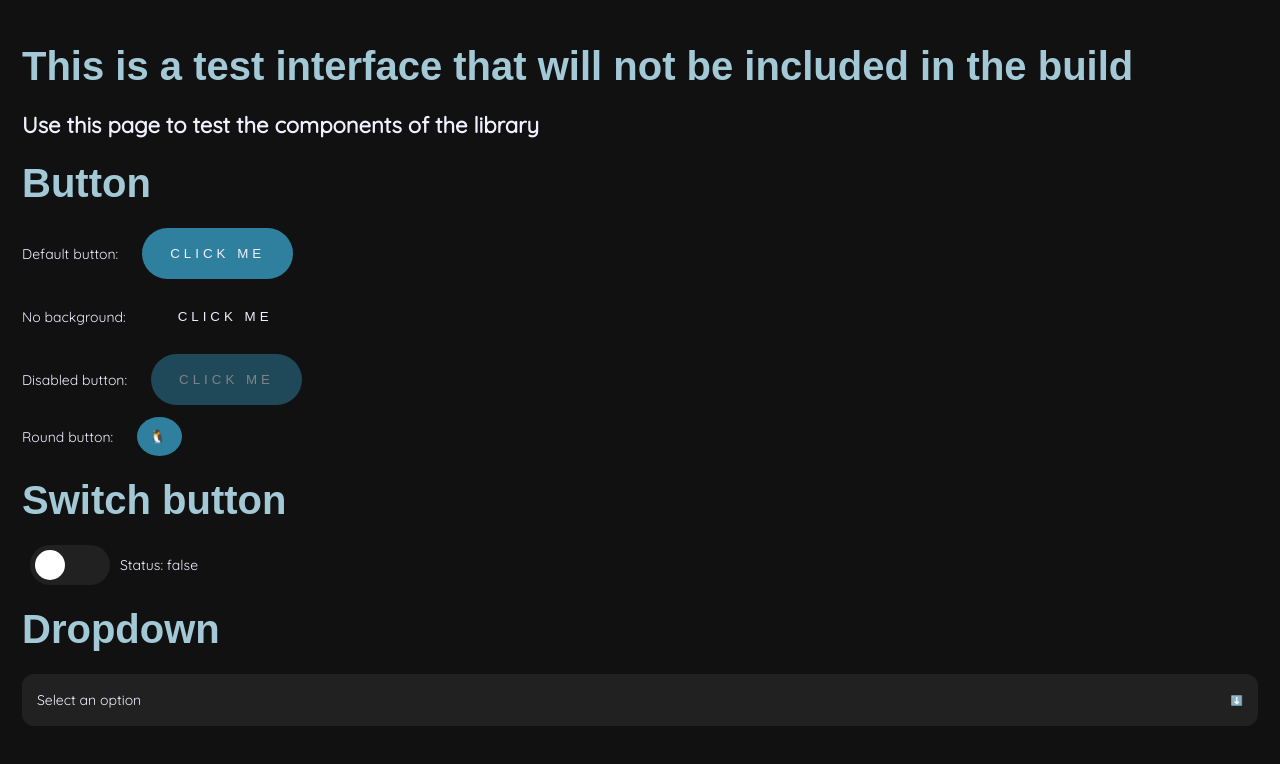
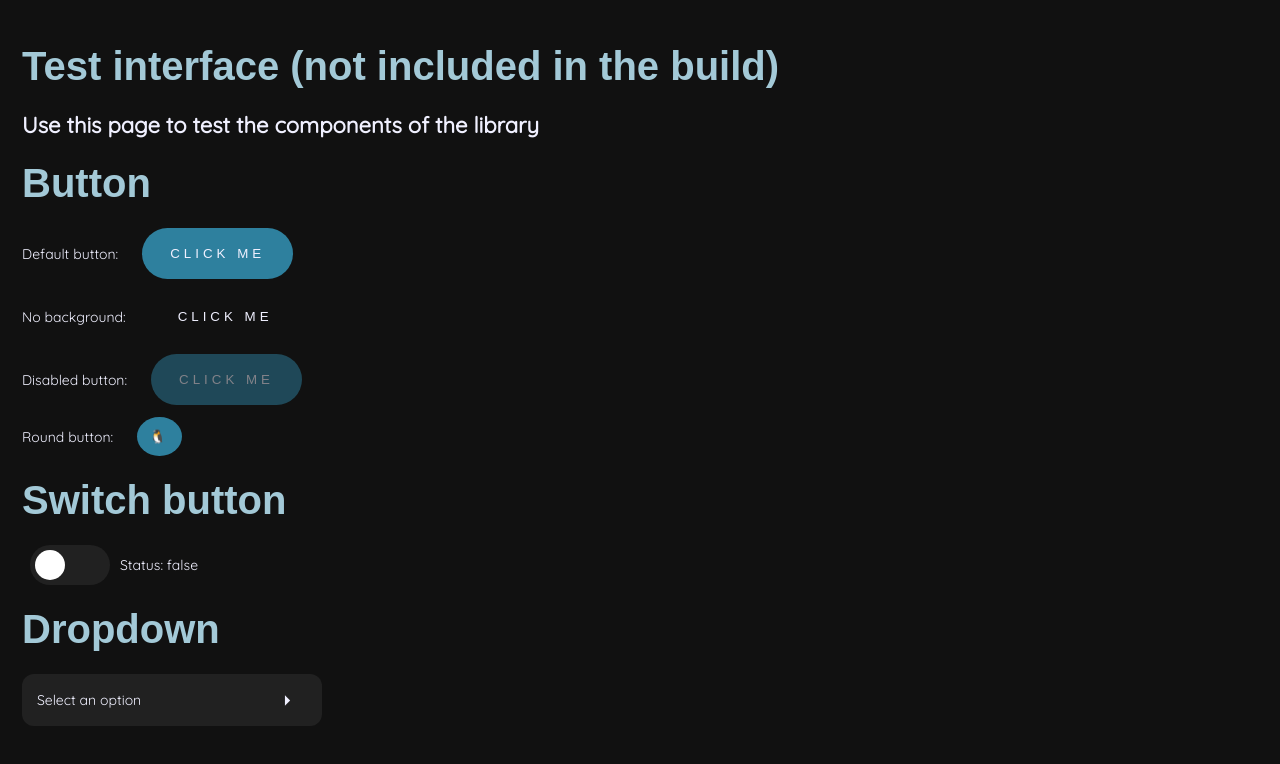
Before and after one commit to NicoloCavalli95horses/ui-lib, a Vue app: page / in a window 1280 px wide. Shown: the top 764 px of the page. Built offline with nearby package versions, Linux system fonts and the light colour scheme; a web font is replaced by a local one.

Commit message:
added icons

```diff
--- a/src/App.vue
+++ b/src/App.vue
@@ -1,75 +1,12 @@
 <template>
-  <div class="main">
-    <h1>This is a test interface that will not be included in the build</h1>
-    <h2>Use this page to test the components of the library</h2>
-
-    <h3 id="button">Button</h3>
-    <div class="flex-center start">
-      <p class="r-24">Default button:</p>
-      <Btn>click me</Btn>
-    </div>
-    <div class="flex-center start top-12">
-      <p class="r-24">No background:</p>
-      <Btn :def="false">click me</Btn>
-    </div>
-    <div class="flex-center start top-12">
-      <p class="r-24">Disabled button:</p>
-      <Btn :def="true" :disabled="true">click me</Btn>
-    </div>
-    <div class="flex-center start top-12">
-      <p class="r-24">Round button:</p>
-      <Btn :round="true" :def="true">🐧</Btn>
-    </div>
-
-    <h3 id="switch-btn">Switch button</h3>
-    <SwitchBtn v-model:active="switch_btn"><p>Status: {{ switch_btn }}</p></SwitchBtn>
-
-    <h3 id="dropdown">Dropdown</h3>
-    <DropDown v-model:active_id="dropdown_id" :items="dropdown_items" />
-
-  </div>
+  <Icons />
+  <Library />
 </template>
 
 <script setup>
 // ==============================
 // Import
 // ==============================
-import {
-  ref,
-} from 'vue';
-
-import Btn       from './components/Btn.vue';
-import DropDown  from './components/DropDown.vue';
-import SwitchBtn from './components/SwitchBtn.vue';
-
-
-// ==============================
-// Consts
-// ==============================
-const dropdown_id = ref( 1 );
-const dropdown_items = [
-  { id: 1, val: 'Option A'},
-  { id: 2, val: 'Option B'},
-  { id: 3, val: 'Option C'},
-  { id: 4, val: 'Option D'},
-  { id: 5, val: 'Option E'},
-  { id: 6, val: 'Option F'},
-  { id: 7, val: 'Option G'}
-];
-const switch_btn = ref( false );
+import Library from './view/Library.vue';
 
 </script>
-
-<style lang="scss" scoped>
-$pad: 22px;
-.main {
-  width: calc(100% - ($pad * 2));
-  min-height: 100vh;
-  background-color: var(--black);
-  padding: $pad;
-  h1, h2, h3 {
-    margin: 22px 0;
-  }
-}
-
-</style>
--- a/src/components/Btn.vue
+++ b/src/components/Btn.vue
@@ -62,7 +62,7 @@ defineProps({
 
 const emit = defineEmits([
   'click',
-  'cancelled'
+  'cancel'
 ])
 
 
@@ -84,7 +84,7 @@ function onClick(e) {
 
 function onMouseleave(e) {
   if ( mouse.down ) {
-    emit('cancelled', e);
+    emit('cancel', e);
   }
 }
 
--- a/src/components/DropDown.vue
+++ b/src/components/DropDown.vue
@@ -2,7 +2,7 @@
   <div class="main-dd">
     <div class="dd-wrapper" :class="{ 'error' : error }" @click="show = !show">
       <p :class="{ 'error': error }">{{ active_item?.val ? active_item.val : placeholder }}</p>
-      ⬇️
+      <svg :class="{ 'rotate' : show }"><use href="#arrow-right"></use></svg>
 
       <template v-if="show">
         <div class="items" :style="{ 'max-height' :  `calc(${max_options} * ${ DD_HEIGHT }` }">
@@ -14,7 +14,7 @@
             @click="(e) => onClick(e, item)"
           >
             <p>{{ item.val }}</p>
-            <template v-if="active_id == item.id">👌</template>
+            <svg v-if="active_id == item.id"><use href="#check"></use></svg>
           </div>
         </div>
       </template>
@@ -97,6 +97,7 @@ function onClick(e, item) {
   cursor: pointer;
   user-select: none;
   background-color: var(--background);
+
   &.error {
     border: 0.2rem solid var(--error);
   }
@@ -138,7 +139,6 @@ function onClick(e, item) {
       }
       p {
         margin-left: 1.8rem;
-        text-transform: uppercase;
         &.error {
           color: var(--error);
         }
--- /dev/null
+++ b/src/components/Icons.vue
@@ -0,0 +1,28 @@
+<!-- Credits to: https://pictogrammers.com/libraries/ -->
+<template>
+  <svg style="display: none;">
+    <symbol id="check" viewBox="0 0 24 24" fill="currentColor">
+      <path d="M21,7L9,19L3.5,13.5L4.91,12.09L9,16.17L19.59,5.59L21,7Z" />
+    </symbol>
+
+    <symbol id="arrowdown" viewBox="0 0 16 10" fill="currentColor">
+      <path d="M15.434 1.235A2 2 0 0 0 13.586 0H2.414A2 2 0 0 0 1 3.414L6.586 9a2 2 0 0 0 2.828 0L15 3.414a2 2 0 0 0 .434-2.179Z"/>
+    </symbol>
+
+    <symbol id="arrow-left" viewBox="0 0 24 24" fill="currentColor">
+      <path d="M14,7L9,12L14,17V7Z" />
+    </symbol>
+
+    <symbol id="arrow-right" viewBox="0 0 24 24" fill="currentColor">
+      <path d="M10,17L15,12L10,7V17Z" />
+    </symbol>
+
+    <symbol id="arrow-up" viewBox="0 0 24 24" fill="currentColor">
+     <path d="M7,15L12,10L17,15H7Z" />
+    </symbol>
+
+    <symbol id="arrow-down" viewBox="0 0 24 24" fill="currentColor">
+     <path d="M7,10L12,15L17,10H7Z" />
+    </symbol>
+  </svg>
+</template>
--- /dev/null
+++ b/src/view/Library.vue
@@ -0,0 +1,75 @@
+<template>
+  <div class="main">
+    <h1>Test interface (not included in the build)</h1>
+    <h2>Use this page to test the components of the library</h2>
+
+    <h3 id="button">Button</h3>
+    <div class="flex-center start">
+      <p class="r-24">Default button:</p>
+      <Btn>click me</Btn>
+    </div>
+    <div class="flex-center start top-12">
+      <p class="r-24">No background:</p>
+      <Btn :def="false">click me</Btn>
+    </div>
+    <div class="flex-center start top-12">
+      <p class="r-24">Disabled button:</p>
+      <Btn :def="true" :disabled="true">click me</Btn>
+    </div>
+    <div class="flex-center start top-12">
+      <p class="r-24">Round button:</p>
+      <Btn :round="true" :def="true">🐧</Btn>
+    </div>
+
+    <h3 id="switch-btn">Switch button</h3>
+    <SwitchBtn v-model:active="switch_btn"><p>Status: {{ switch_btn }}</p></SwitchBtn>
+
+    <h3 id="dropdown">Dropdown</h3>
+    <DropDown v-model:active_id="dropdown_id" :items="dropdown_items" style="width:300px;" />
+
+  </div>
+</template>
+
+<script setup>
+// ==============================
+// Import
+// ==============================
+import {
+  ref,
+} from 'vue';
+
+import Btn       from '../components/Btn.vue';
+import DropDown  from '../components/DropDown.vue';
+import SwitchBtn from '../components/SwitchBtn.vue';
+
+
+// ==============================
+// Consts
+// ==============================
+const dropdown_id = ref( 1 );
+const dropdown_items = [
+  { id: 1, val: 'Option A'},
+  { id: 2, val: 'Option B'},
+  { id: 3, val: 'Option C'},
+  { id: 4, val: 'Option D'},
+  { id: 5, val: 'Option E'},
+  { id: 6, val: 'Option F'},
+  { id: 7, val: 'Option G'}
+];
+const switch_btn = ref( false );
+
+</script>
+
+<style lang="scss" scoped>
+$pad: 22px;
+.main {
+  width: calc(100% - ($pad * 2));
+  min-height: 100vh;
+  background-color: var(--black);
+  padding: $pad;
+  h1, h2, h3 {
+    margin: 22px 0;
+  }
+}
+
+</style>
```
Also changed, not shown: src/main.js (+16 -4 lines).
